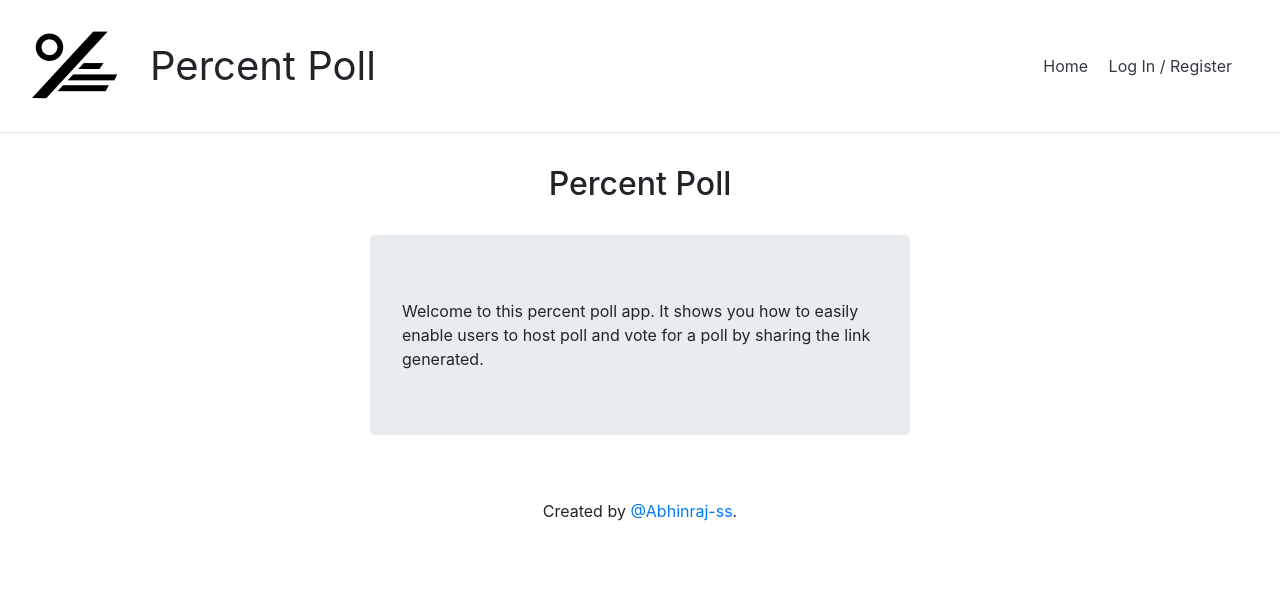
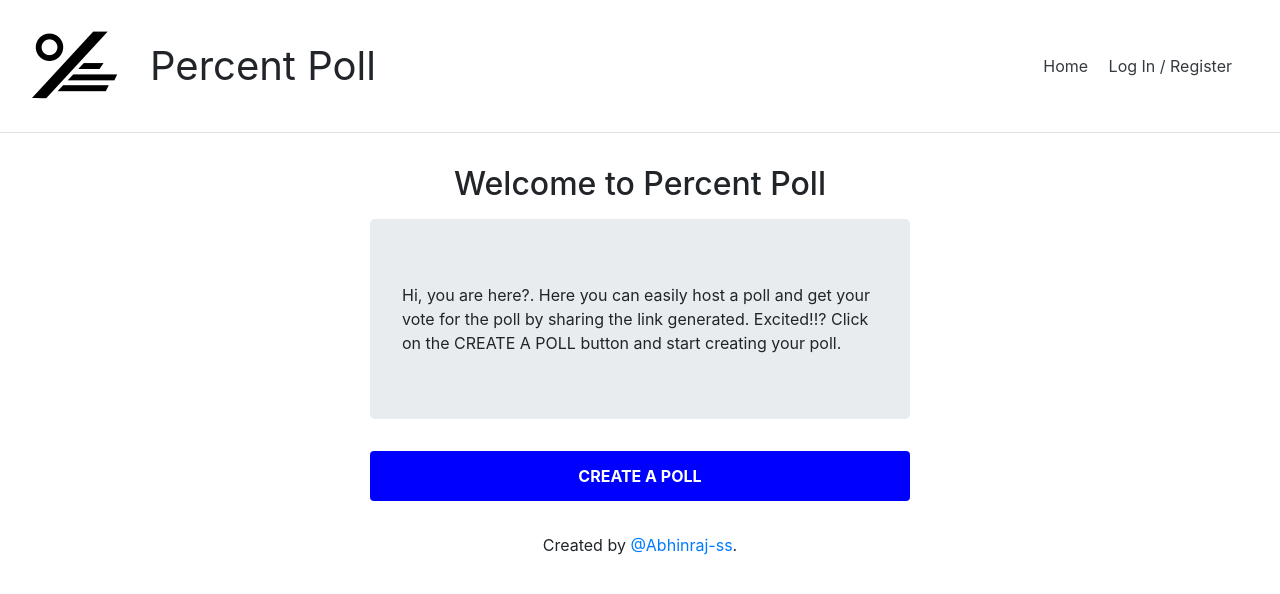
Before and after one commit to Abhinraj-ss/PercentPoll, a Flask app: page / in a window 1280 px wide. Shown: the top 594 px of the page. Run offline with Flask 2, Linux system fonts and the light colour scheme; some libraries are stand-ins or nearby versions.

Commit message:
added html files for create poll, vote pages and modified main.py accordingly

```diff
--- a/main.py
+++ b/main.py
@@ -20,9 +20,15 @@ def login():
 
 @app.route("/logout")
 def logout():
-    oidc.logout()
     return redirect(url_for(".index"))
 
+@app.route("/create")
+def create():
+	return render_template("create.html")
+
+@app.route("/vote")
+def vote():
+	return render_template("vote.html")
 
 if __name__ == "__main__":
     app.run()
--- a/static/style.css
+++ b/static/style.css
@@ -1,13 +1,24 @@
 h1 {
  padding-left: 1em;
+ font-weight:bold;
 }
 
 footer {
   padding-top: 2em;
 }
 h2 {
-   margin: 1em 0;
+   margin: 0.5em 0;
   }
- #logo{
+#logo{
  padding-left: 1em;
  	}
+#create{
+	display: flex;
+	height: 50px;
+	font-weight:bold;
+	justify-content: center;
+	align-items: center;
+	color:white;
+	background-color: blue;
+	border:2px;
+	}
--- a/templates/dashboard.html
+++ b/templates/dashboard.html
@@ -3,7 +3,7 @@
 {% block title %}Dashboard{% endblock %}
 
 {% block body %}
-  <h1 class="text-center">Dashboard</h1>
+  <h2 class="text-center">Log In / Register</h2>
   <div class="row">
     <div class="col-sm-8 offset-sm-2">
       <p class="text-center">Log in to be done</p>
--- a/templates/index.html
+++ b/templates/index.html
@@ -3,13 +3,16 @@
 {% block title %}Home{% endblock %}
 
 {% block body %}
-  <h2 class="text-center">Percent Poll</h2>
+
   <div class="row">
     <div class="col-sm-6 offset-sm-3">
+    	<h2 class="text-center">Welcome to Percent Poll</h2>
       <div class="jumbotron">
-        Welcome to this percent poll app. It shows you how to easily
-        enable users to host poll and vote for a poll by sharing the link generated.
+        Hi, you are here?.
+        Here you can easily host a poll and get your vote for the poll by sharing the link generated.
+        Excited!!? Click on the CREATE A POLL button and start creating your poll.
       </div>
+      <a class="btn" id= "create"  href="/create">CREATE A POLL</a>
     </div>
   </div>
 {% endblock %}
```
Also changed, not shown: templates/create.html (added, +13 -0 lines), templates/vote.html (added, +13 -0 lines).
